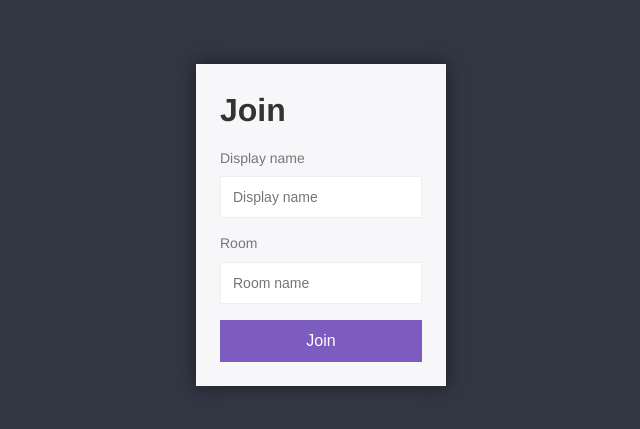
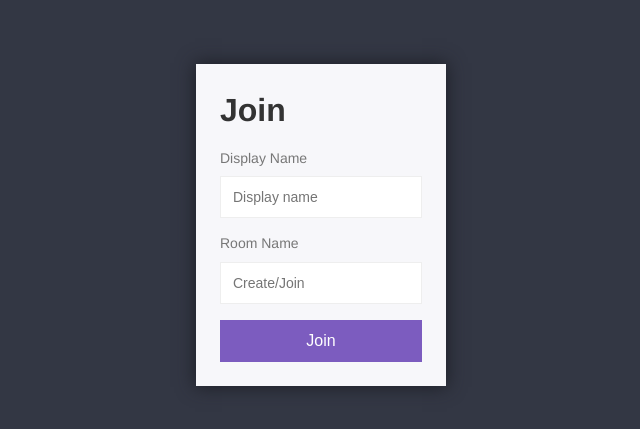
Before and after one commit to nishu-297/node-Jabber, a website: page public/index.html in a window 1280 px wide. Shown: the part 175-604 px from the top of the page, 319-959 px from the left. Drawn offline with Linux system fonts and the light colour scheme.

Commit message:
Index Place-Holder

```diff
--- a/public/index.html
+++ b/public/index.html
@@ -12,10 +12,10 @@
         <div class="centered-form__box">
             <h1>Join</h1>
             <form action="/chat.html" method="GET">
-                <label>Display name</label>
+                <label>Display Name</label>
                 <input type="text" name="username" placeholder="Display name" required>
-                <label>Room</label>
-                <input type="text"name="room" placeholder="Room name" required>
+                <label>Room Name</label>
+                <input type="text"name="room" placeholder="Create/Join" required>
                 <button>Join</button>
             </form>
         </div>
```
